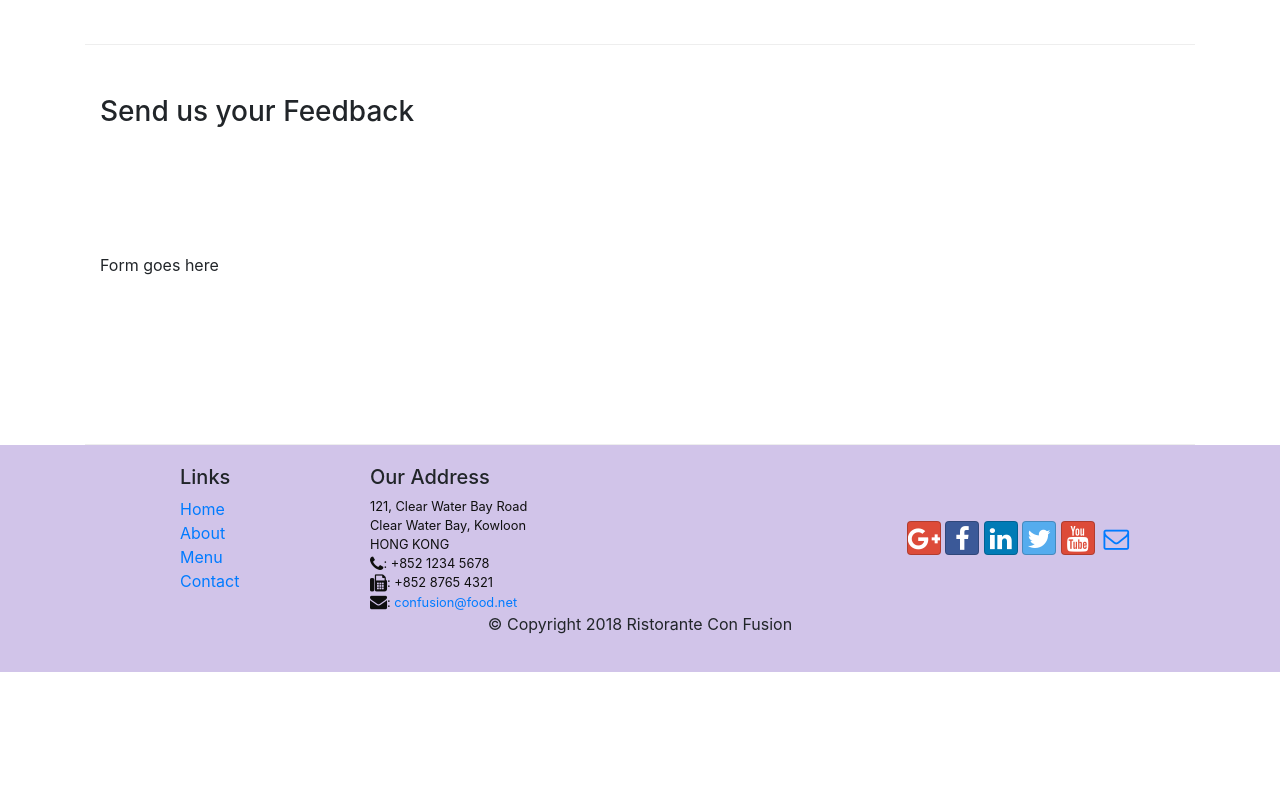
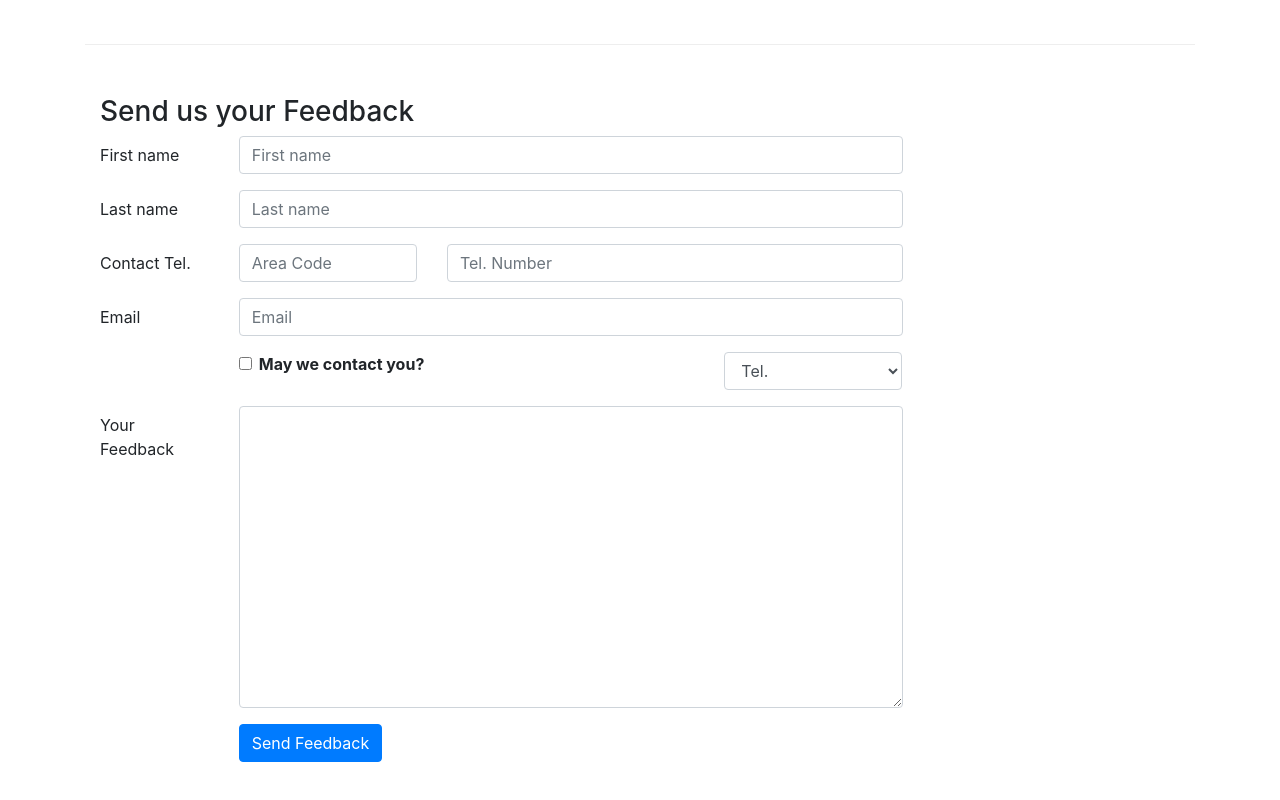
Before and after one commit to FabioSteffe/conFusion, a website: page contactus.html in a window 1280 px wide. Shown: the part 820-1620 px from the top of the page. Before the commit the page ends 1492 px from the top, so only its background shows below. Drawn offline with nearby package versions, Linux system fonts and the light colour scheme.

Commit message:
added form

```diff
--- a/contactus.html
+++ b/contactus.html
@@ -92,7 +92,63 @@
               <h3>Send us your Feedback</h3>
            </div>
             <div class="col-12 col-md-9">
-                Form goes here
+                <form>
+                    <div class="form-group row">
+                        <label for="firstname" class="col-md-2 col-form-label">First name</label>
+                        <div class="col-md-10">
+                            <input type="text" class="form-control" id="firstname" name="firstname" placeholder="First name"></input>
+                        </div>
+                    </div>
+                    <div class="form-group row">
+                        <label for="lastname" class="col-md-2 col-form-label">Last name</label>
+                        <div class="col-md-10">
+                            <input type="text" class="form-control" id="lastname" name="lastname" placeholder="Last name"></input>
+                        </div>
+                    </div>
+                    <div class="form-group row">
+                        <label for="telnum" class="col-12 col-md-2 col-form-label">Contact Tel.</label>
+                        <div class="col-5 col-md-3">
+                            <input type="tel" class="form-control" id="areacode" name="areacode" placeholder="Area Code"></input>
+                        </div>
+                        <div class="col-7 col-md-7">
+                            <input type="tel" class="form-control" id="telnum" name="telnum" placeholder="Tel. Number"></input>
+                        </div>
+                    </div>
+                    <div class="form-group row">
+                        <label for="emailid" class="col-md-2 col-form-label">Email</label>
+                        <div class="col-md-10">
+                            <input type="email" class="form-control" id="emailid" name="emailid" placeholder="Email"></input>
+                        </div>
+                    </div>
+                    <div class="form-group row">
+                        <div class="col-md-6 offset-md-2">
+                            <div class="form-check">
+                                <input type="checkbox" class="form-check-input" id="approve" name="approve" value="">
+                                    <label for="approve" class="form-check-label">
+                                        <strong>May we contact you?</strong>
+                                    </label>
+                                </input>
+                            </div>
+                        </div>
+                        <div class="col-md-3 offset-md-1">
+                            <select class="form-control">
+                                <option>Tel.</option>
+                                <option>Email</option>
+                            </select>
+                        </div>
+                    </div>
+                    <div class="form-group row">
+                        <label for="feedback" class="col-md-2 col-form-label">Your Feedback</label>
+                        <div class="col-md-10">
+                            <textarea class="form-control" id="feedback" name="feedback" rows="12"></textarea>
+                        </div>
+                    </div>
+                    <div class="form-group row">
+                        <div class="offset-md-2 col-md-10">
+                            <button type="submit" class="btn btn-primary">Send Feedback</button>
+                        </div>
+                    </div>
+                </form>
             </div>
              <div class="col-12 col-md">
             </div>
```
